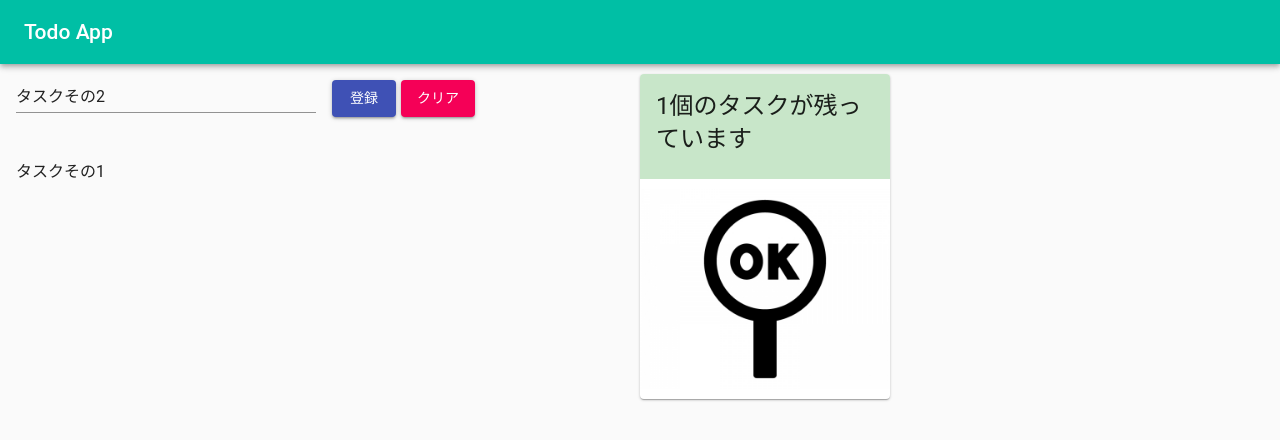
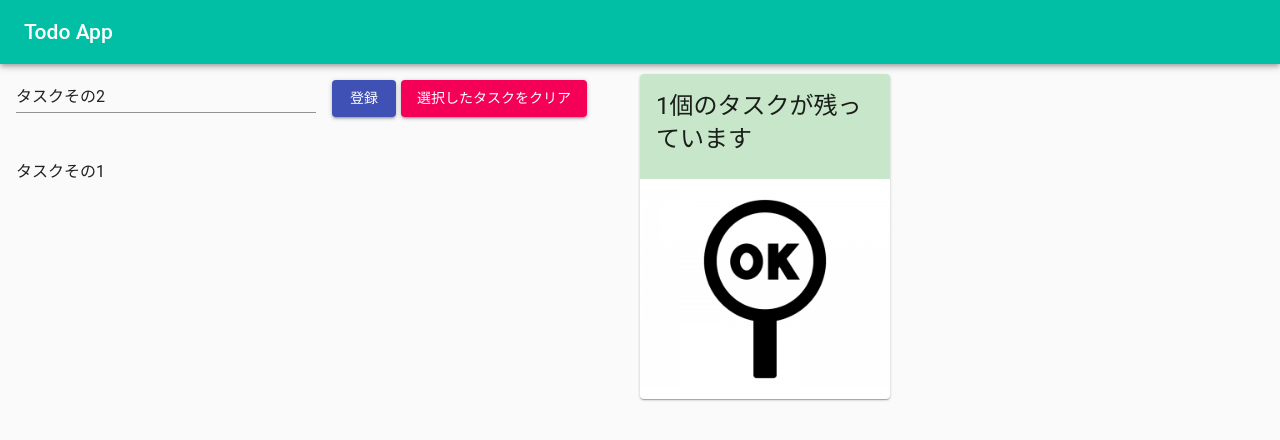
Before and after one commit to keyskey/redux-tutorial, a React app: page / in a window 1280 px wide. Shown: the top 440 px of the page. Built offline with nearby package versions, Linux system fonts and the light colour scheme.

Commit message:
Change clear button to clear selected task button

```diff
--- a/src/component/TodoInput.tsx
+++ b/src/component/TodoInput.tsx
@@ -21,6 +21,7 @@ interface TodoInputProps {
   classes: any;
   addTodo: (title: string) => void;
   clearTodo: () => void;
+  clearCheckedTodo: () => void;
 }
 
 interface TodoInputState {
@@ -50,6 +51,10 @@ class TodoInput extends React.Component<TodoInputProps, TodoInputState> {
     this.props.clearTodo();
   };
 
+  handleClickClearCheckedTodo = () => {
+    this.props.clearCheckedTodo();
+  };
+
   render() {
     const { initialInput, classes } = this.props;
 
@@ -69,11 +74,11 @@ class TodoInput extends React.Component<TodoInputProps, TodoInputState> {
         </Button>
         <Button
           className={classes.clearButton}
-          onClick={this.handleClickClearTodo}
+          onClick={this.handleClickClearCheckedTodo}
           variant="contained"
           color="secondary"
         >
-          クリア
+          選択したタスクをクリア
         </Button>
       </div>
     );
```
